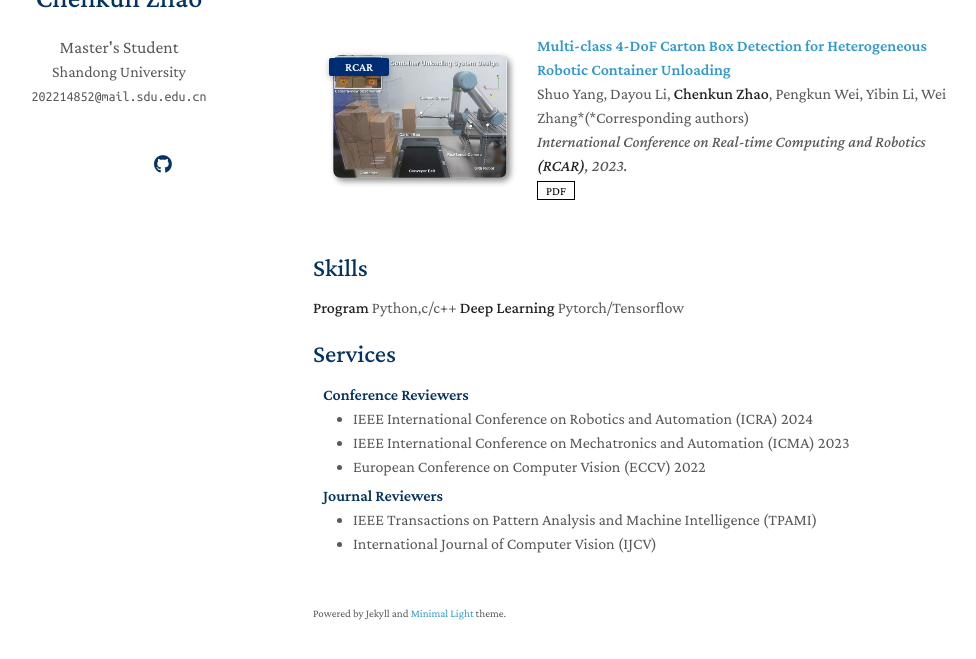
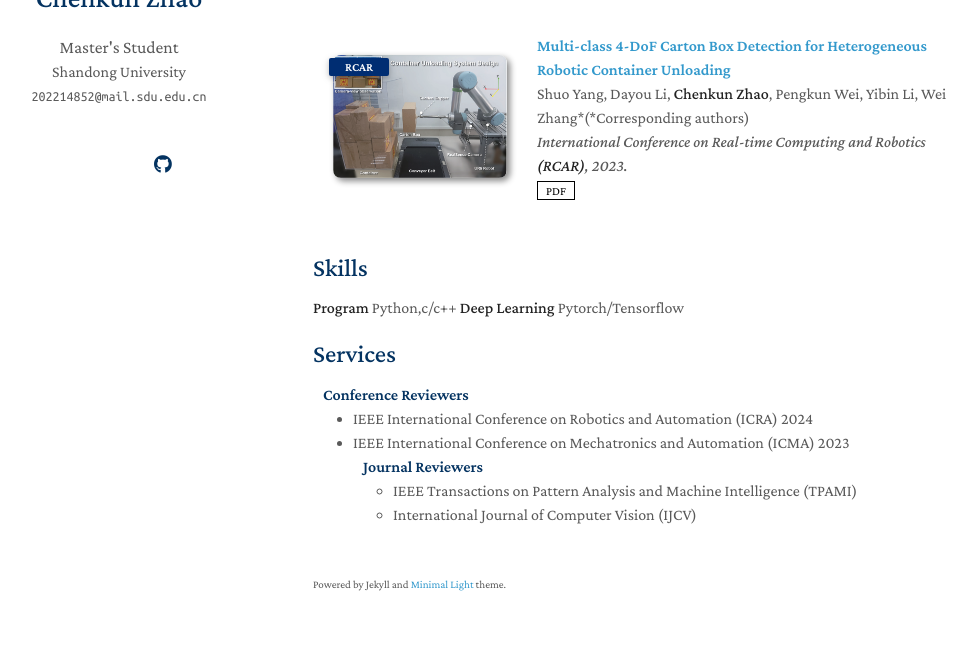
Before and after one commit to zhaockab/zhaockab.github.io, a Jekyll site: the page built from index.md, in a window 1280 px wide and 900 px high, scrolled down 547 px, cut to the strip 206-865 px from the top of the window. Shown: the whole strip, without its empty margins (157-1133 px from the left). Built offline with Jekyll 4.4.1, drawn with Linux system fonts in a browser that asks for light colours; nearby versions of some CDN libraries; a style sheet for code colours, icons or effects is not loaded; our own code applies the rules of GitHub Pages for plain Markdown files.

Commit message:
Update services.md

```diff
--- a/_includes/services.md
+++ b/_includes/services.md
@@ -5,8 +5,7 @@
 <ul style="margin:0 0 5px;">
   <li><a href="[http://cvpr2023.thecvf.com](https://2024.ieee-icra.org/)/"><autocolor>IEEE International Conference on Robotics and Automation (ICRA) 2024</autocolor></a></li>
   <li><a href="[http://iccv2021.thecvf.com/](http://2023.ieee-icma.org/)"><autocolor>IEEE International Conference on Mechatronics and Automation (ICMA) 2023</autocolor></a></li>
-  <li><a href="https://eccv2022.ecva.net/"><autocolor>European Conference on Computer Vision (ECCV) 2022</autocolor></a></li>
-</ul>
+
 
 <h4 style="margin:0 10px 0;">Journal Reviewers</h4>
 
```
